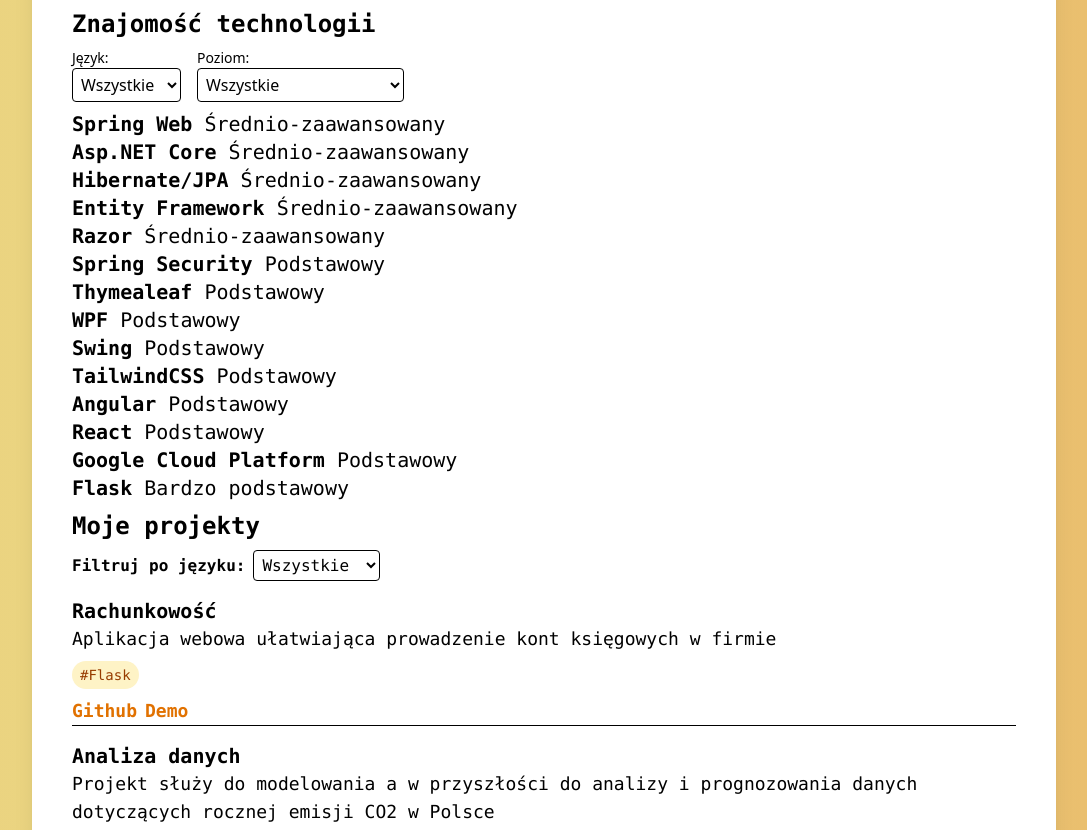
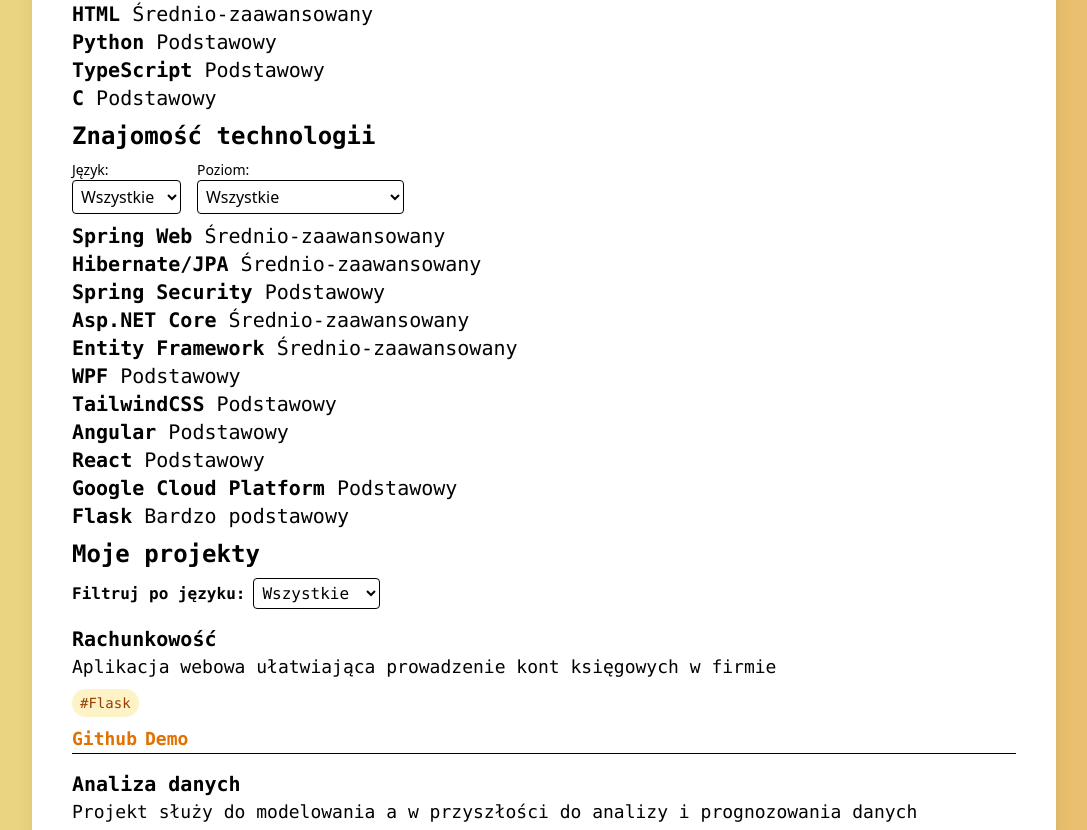
Before and after one commit to kubacki03/kubacki03.github.io, a React (Vite) app in the folder mojecv/: page / in a window 1280 px wide. Shown: the part 1177-2007 px from the top of the page, without its empty margins (96-1183 px from the left). Built offline with nearby package versions, Linux system fonts and the light colour scheme.

Commit message:
final commit

```diff
--- a/mojecv/src/MeComponent.tsx
+++ b/mojecv/src/MeComponent.tsx
@@ -19,7 +19,7 @@
     course: "Informatyka i Ekonometria",
     year: 3,
     github:"https://github.com/kubacki03",
-    description: "Jestem studentem Informatyki i Ekonometrii na 3 roku, moją pasją jest tworzenie aplikacji, w szczególności w technologiach Java Spring Web oraz Asp.Net Core. Lubię uczyć się nowych technologii, budować projekty od zera i rozwiązywać realne problemy. W przyszłości chciałbym rozwijać sie jako backend developer lub fullstack. Dodatkowo interesuję się też modelowaniem i analizą danych. W wolnych chwilach uwielbiam słuchać winyli z lat 70 i jeździć na rowerze."
+    description: "Jestem studentem Informatyki i Ekonometrii na 3 roku, moją pasją jest tworzenie aplikacji. Szczególnie dobrze czuję się w środowiskach backendowych, gdzie mogę projektować i budować logiczne fundamenty aplikacji. Najlepiej odnajduję się w technologiach webowych takich jak Asp.Net Core i Java Spring Web. Lubię uczyć się nowych technologii, budować projekty od zera i rozwiązywać realne problemy. Mimo, że wewnątrz jestem backendowcem to nie boję się tworzyć frontendu, ponieważ wiem, że jest on bardzo ważny w ocenie aplikacji przez użytkowników końcowych. W przyszłości chciałbym rozwijać sie jako backend developer lub fullstack. Dodatkowo interesuję się też modelowaniem i analizą danych. W wolnych chwilach uwielbiam słuchać winyli z lat 70 i jeździć na rowerze."
 }
 
 
--- a/mojecv/src/Projects.tsx
+++ b/mojecv/src/Projects.tsx
@@ -33,7 +33,6 @@
                         <h1 className="font-mono text-xl font-bold">{pro.name}</h1>
                         <h2 className="font-mono text-lg">{pro.description}</h2>
 
-
                         <div className="my-2 flex flex-wrap gap-2">
                             {pro.tags.map((tag, index) => (
                                 <span
@@ -45,7 +44,7 @@
                             ))}
                         </div>
 
-                        <p>
+                        <div>
                             <button
                                 className="font-mono relative text-amber-600 transition-all duration-300 hover:text-blue-500 hover:animate-pulse text-lg font-semibold"
                                 onClick={() => window.open(pro.github, "_blank")}
@@ -56,8 +55,8 @@
                             <div className="inline-block relative group mx-2">
                                 <button
                                     className={`font-mono relative text-lg font-semibold transition-all duration-300 ${pro.demo
-                                            ? "text-amber-600 hover:text-green-800 hover:animate-pulse"
-                                            : "text-gray-400 cursor-not-allowed"
+                                        ? "text-amber-600 hover:text-green-800 hover:animate-pulse"
+                                        : "text-gray-400 cursor-not-allowed"
                                         }`}
                                     onClick={pro.demo ? () => window.open(pro.demo, "_blank") : undefined}
                                     disabled={!pro.demo}
@@ -71,10 +70,11 @@
                                 )}
                             </div>
                             <hr />
-                        </p>
+                        </div>
                     </li>
                 ))}
             </ul>
+
 
         </div>
     );
--- a/mojecv/src/Technologies.tsx
+++ b/mojecv/src/Technologies.tsx
@@ -78,14 +78,6 @@
 
     },
     {
-        id: 13,
-        name: "Asp.NET Core",
-        language: "C#",
-        level: "Średnio-zaawansowany",
-        projects: []
-    },
-
-    {
         id: 2,
         name: "Hibernate/JPA",
         level: "Średnio-zaawansowany",
@@ -93,75 +85,67 @@
         projects: []
 
 
-    },
-    {
-        id: 6,
-        name: "Entity Framework",
-        level: "Średnio-zaawansowany",
-        language: "C#",
-        projects: []
-    },
-    {
-        id: 7,
-        name: "Razor",
-        level: "Średnio-zaawansowany",
-        language: "C#",
-        projects: []
-
-    },
-    {
+    }, {
         id: 3,
         name: "Spring Security",
         level: "Podstawowy",
         language: "Java",
         projects: []
     },
+
     {
         id: 4,
-        name: "Thymealeaf",
-        level: "Podstawowy",
-        language: "Java",
+        name: "Asp.NET Core",
+        language: "C#",
+        level: "Średnio-zaawansowany",
         projects: []
     },
     {
         id: 5,
+        name: "Entity Framework",
+        level: "Średnio-zaawansowany",
+        language: "C#",
+        projects: []
+    },
+
+
+
+
+
+
+    {
+        id: 6,
         name: "WPF",
         level: "Podstawowy",
         language: "C#",
         projects: []
     },
 
-    {
-        id: 9,
-        name: "Swing",
-        language: "Java",
-        level: "Podstawowy",
-        projects: []
-    },
+
 
     {
-        id: 10,
+        id: 7,
         name: "TailwindCSS",
         language: "CSS",
         level: "Podstawowy",
         projects: []
     },
     {
-        id: 11,
+        id: 8,
         name: "Angular",
         language: "TypeScript",
         level: "Podstawowy",
         projects: []
     },
     {
-        id: 12,
+        id: 9,
         name: "React",
         language: "TypeScript",
         level: "Podstawowy",
         projects: []
     },
     {
-        id: 13,
+        id: 10,
         name: "Google Cloud Platform",
         language: "Chmura",
         level: "Podstawowy",
@@ -169,7 +153,7 @@
     },
 
     {
-        id: 8,
+        id: 11,
         name: "Flask",
         language: "Python",
         level: "Bardzo podstawowy",
```
Also changed, not shown: 1 other file (tests, documents, lock files or other folders).
